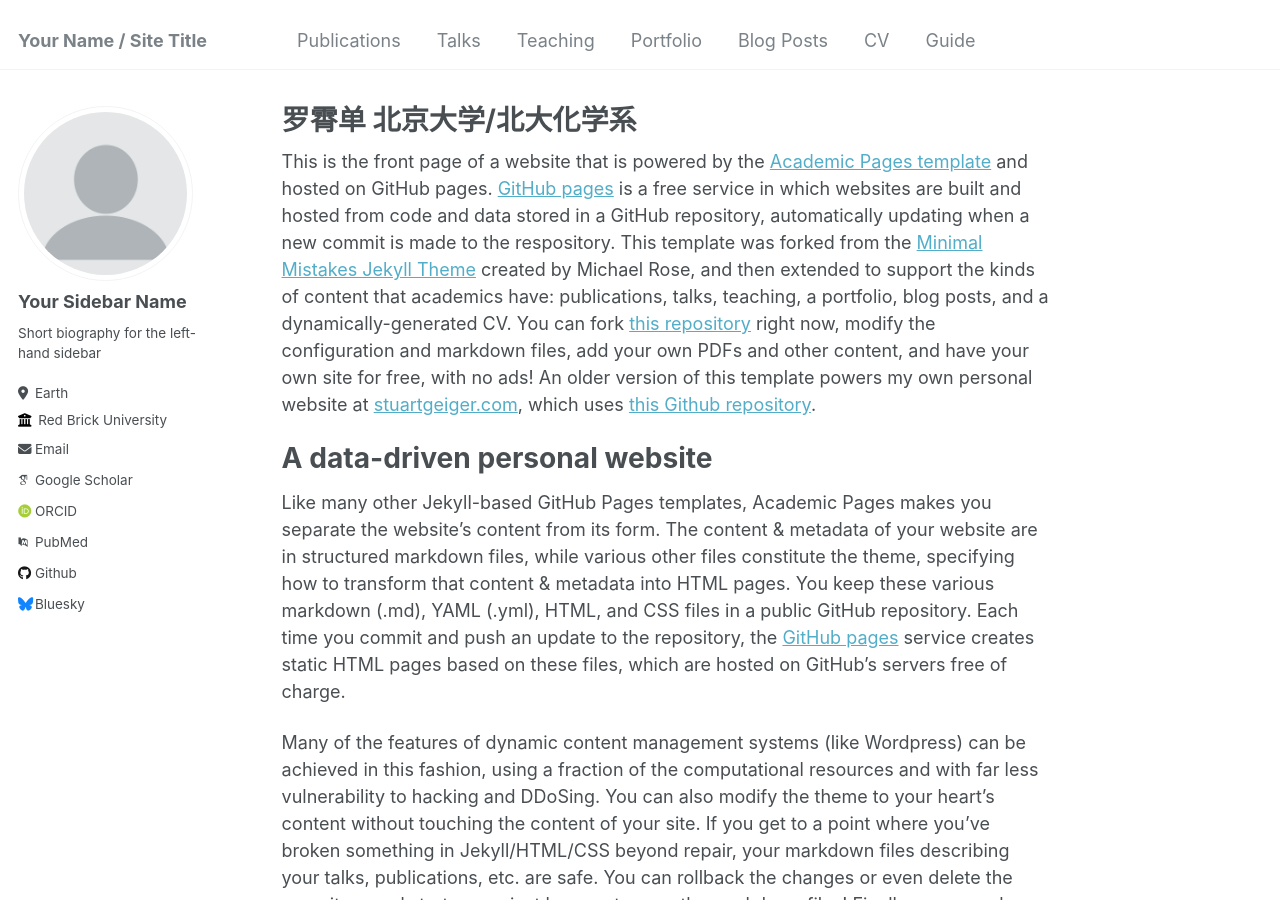
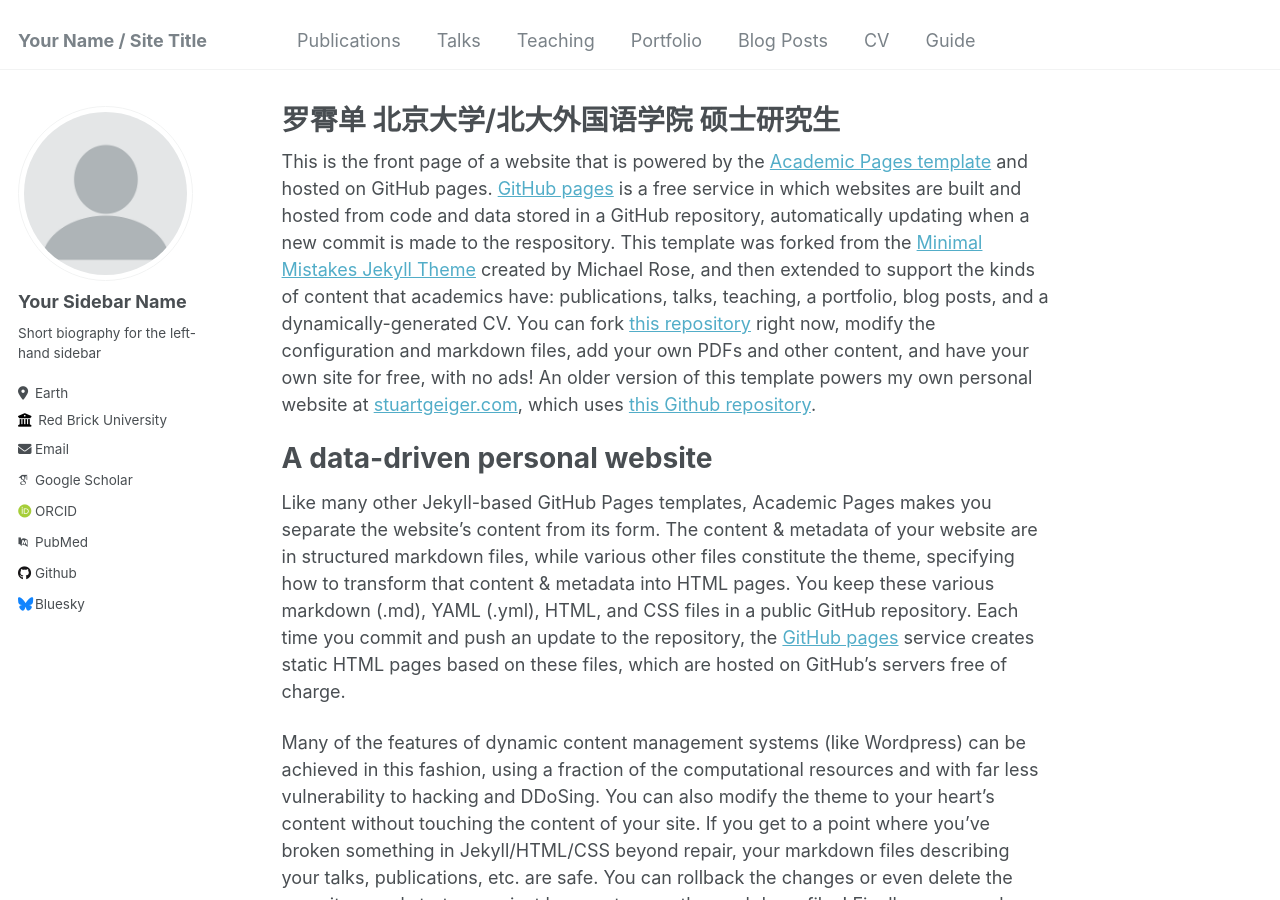
Before and after one commit to luoxiaoshan6677/luoxiaoshan6677.github.io, a Jekyll site: the page built from _pages/about.md, in a window 1280 px wide and 900 px high. Built offline with Jekyll 4.4.1, drawn with Linux system fonts in a browser that asks for light colours; some web fonts are replaced.

Commit message:
Update about.md

```diff
--- a/_pages/about.md
+++ b/_pages/about.md
@@ -1,6 +1,6 @@
 ---
 permalink: /
-title: "罗霄单 北京大学/北大化学系"
+title: "罗霄单 北京大学/北大外国语学院 硕士研究生"
 author_profile: true
 redirect_from:
   - /about/
```
